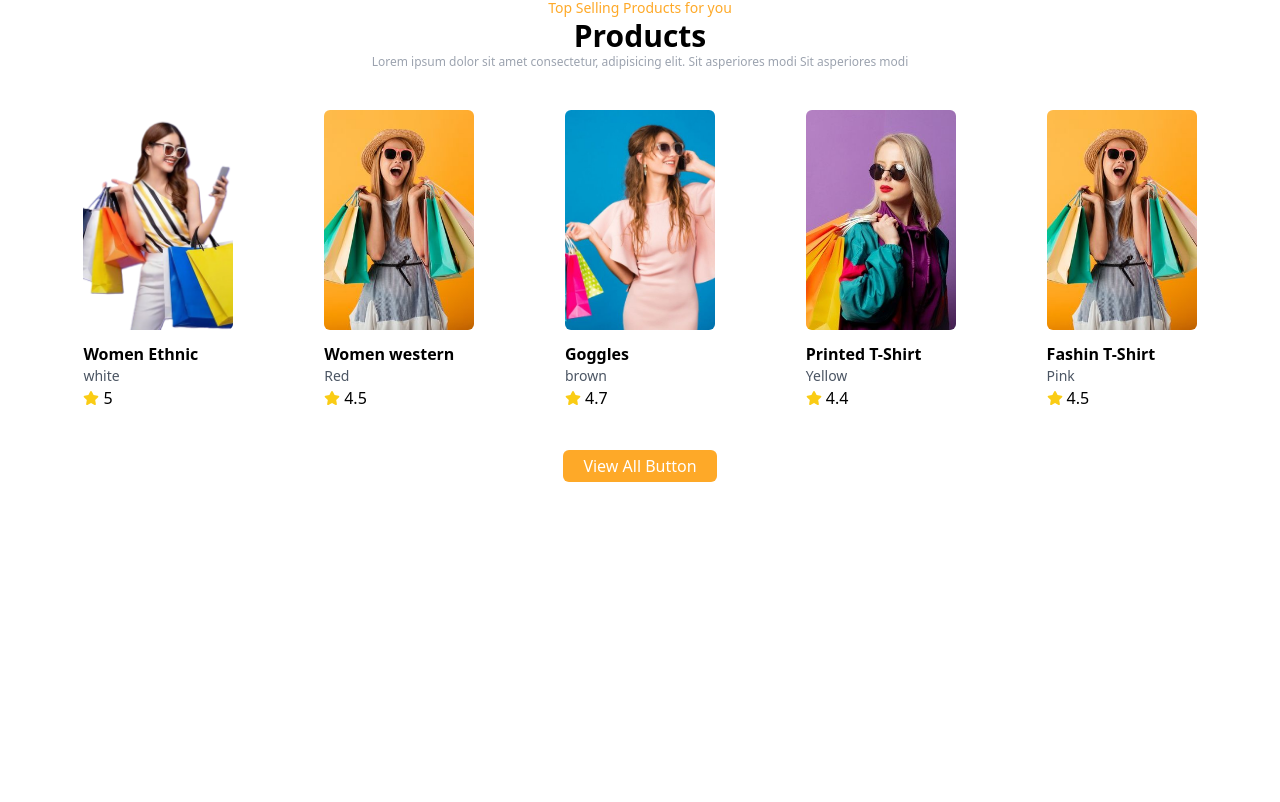
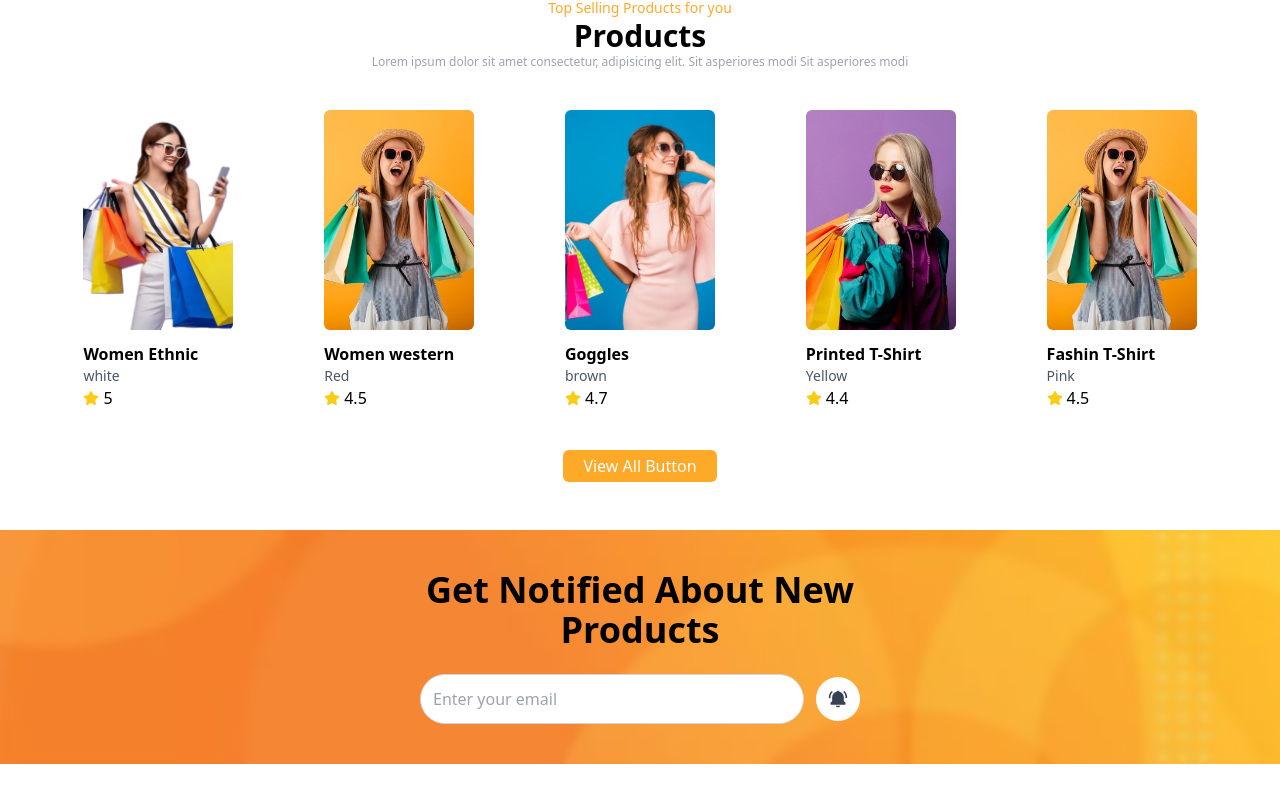
Before and after one commit to mycodewolrd/Online-Shop, a React (Vite) app: page / in a window 1280 px wide. Shown: the part 800-1602 px from the top of the page. Before the commit the page ends 1330 px from the top, so only its background shows below. Built offline with nearby package versions, Linux system fonts and the light colour scheme.

Commit message:
Design Subscribe Section

```diff
--- a/src/App.jsx
+++ b/src/App.jsx
@@ -2,6 +2,7 @@ import React from 'react';
 import Navbar from './components/Navbar/Navbar';
 import Hero from './components/Hero/Hero';
 import Products from './components/Products/Products';
+import Subscribe from './components/Subscribe/Subscribe';
 import AOS from 'aos';
 import "aos/dist/aos.css";
 const App = ()=> {
@@ -18,7 +19,8 @@ const App = ()=> {
   <div className="bg-white dark:bg-gray-900 dark:text-white duration-200">
     <Navbar/>
     <Hero/>
-    <Products/>
+      <Products />
+      <Subscribe/>
   </div>
   );
 };
--- a/src/components/Subscribe/Subscribe.jsx
+++ b/src/components/Subscribe/Subscribe.jsx
@@ -0,0 +1,41 @@
+import React from "react";
+import Banner from "../../assets/website/orange-pattern.jpg";
+import { BiSolidBellRing } from "react-icons/bi";
+
+const BannerImg = {
+    backgroundImage: `url(${Banner})`,
+    backgroundRepeat: "no-repeat",
+    backgroundSize: "cover",
+    backgroundPosition: "center",
+    height: "100%",
+    width: "100%"
+};
+const Subscribe = () => {
+    return (
+        <div
+            data-aos="zoom-in"
+            className="mb-20 bg-gray-100 dark:bg-gray-800"
+            style={BannerImg}
+        >
+            <div className="container py-10 backdrop-blur-sm">
+                <div className="space-y-6 max-w-xl mx-auto">
+                    <h1 className="text-2xl !text-center sm:text-left sm:text-4xl font-semibold">
+                        Get Notified About New Products
+                    </h1>
+                    <div className="w-full flex items-center justify-center gap-3">
+                        <input
+                            type="email"
+                            placeholder="Enter your email"
+                            className="w-96 p-3 border border-gray-300 rounded-full text-gray-900 focus:outline-2 focus:outline-primary"
+                        />
+                        <button className="p-3 bg-white text-gray-700 text-xl rounded-full hover:text-primary">
+                            <BiSolidBellRing />
+                        </button>
+                    </div>
+                </div>
+            </div>
+        </div>
+    );
+};
+
+export default Subscribe;
```
